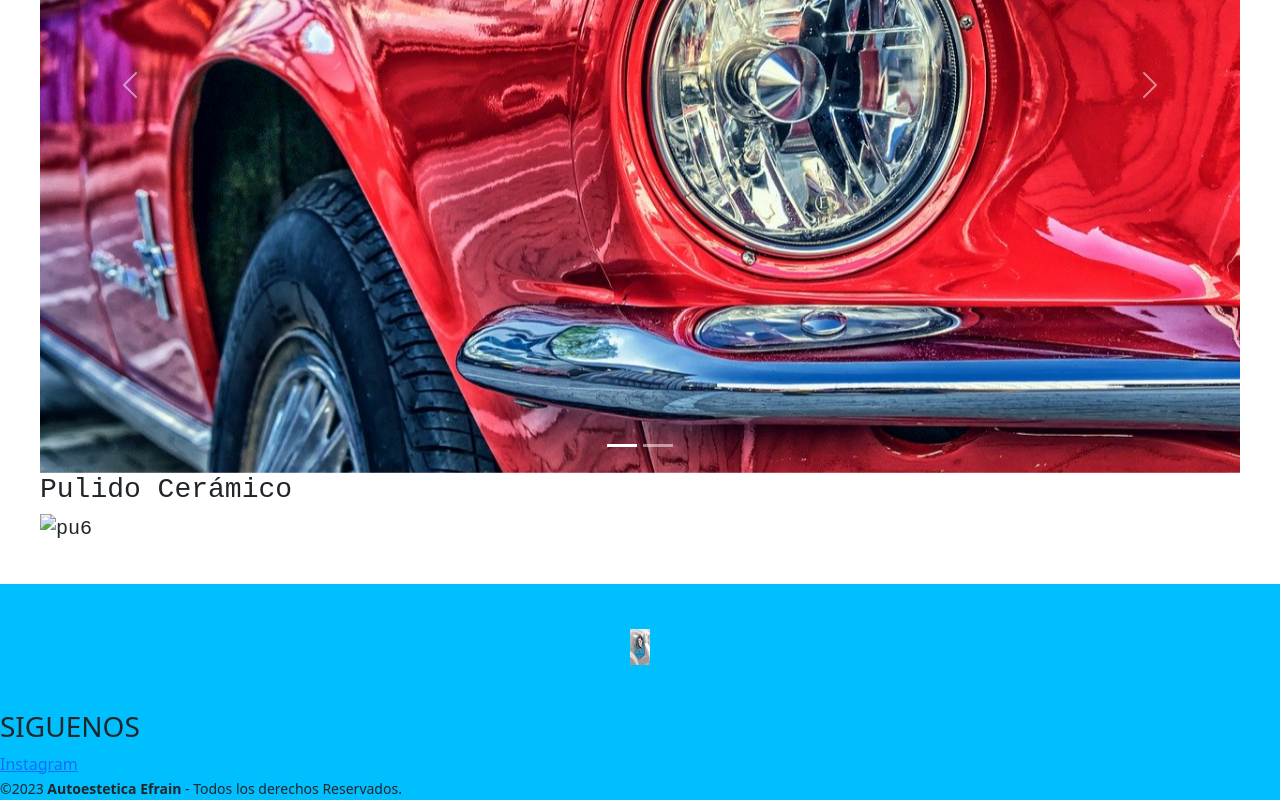
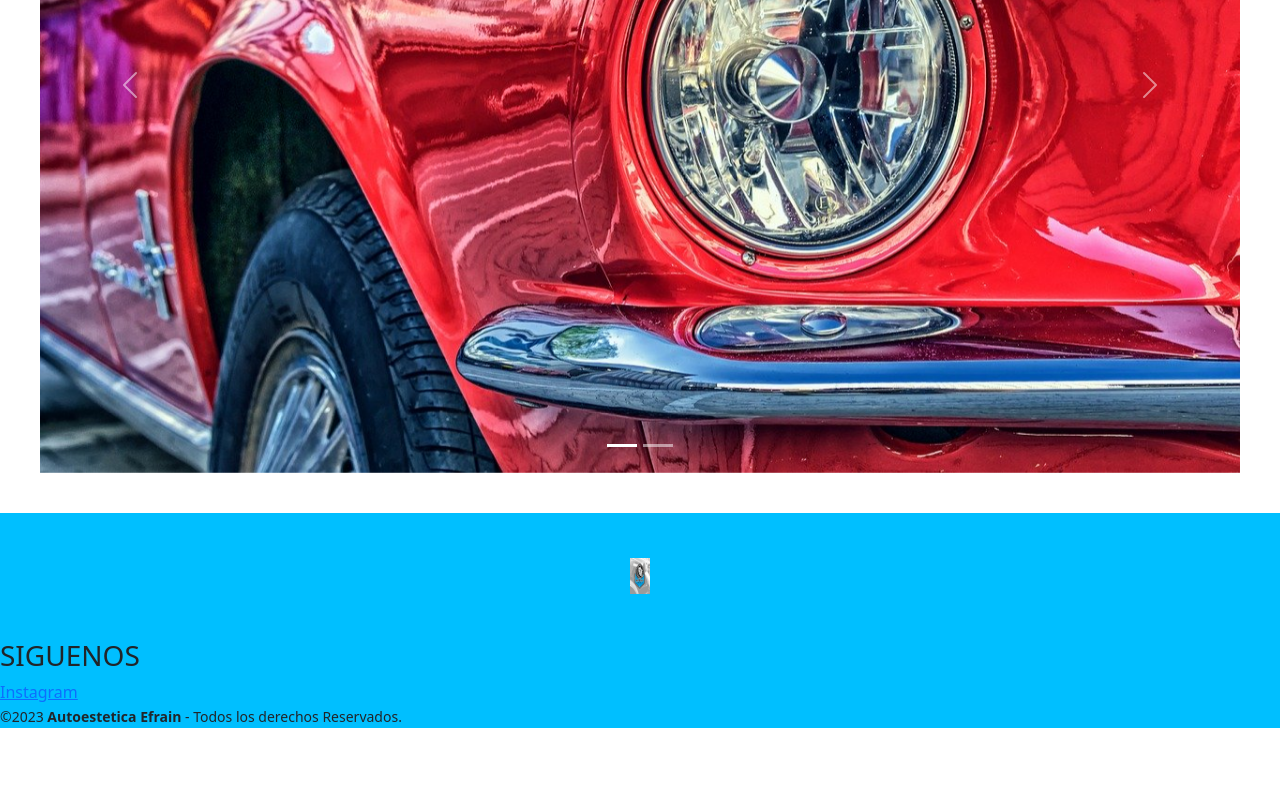
Before and after one commit to Agustin-Ruiz-Diaz/PF-RuizDiazAgustin.github.io, a plain HTML site: page pages/pulidos.html in a window 1280 px wide. Shown: the part 1513-2313 px from the top of the page. After the commit the page ends 2241 px from the top, so only its background shows below. Drawn offline with nearby package versions, Linux system fonts and the light colour scheme.

Commit message:
elimine parte codigo lavados

```diff
--- a/pages/pulidos.html
+++ b/pages/pulidos.html
@@ -89,43 +89,8 @@
               </div>
 
 
-            <h3>Pulido Cerámico</h3>
-            <div id="carouselExampleCaptions" class="carousel slide">
-                <div class="carousel-indicators">
-                  <button type="button" data-bs-target="#carouselExampleCaptions" data-bs-slide-to="0" class="active" aria-current="true" aria-label="Slide 1"></button>
-                  <button type="button" data-bs-target="#carouselExampleCaptions" data-bs-slide-to="1" aria-label="Slide 2"></button>
-                  <button type="button" data-bs-target="#carouselExampleCaptions" data-bs-slide-to="2" aria-label="Slide 3"></button>
-                </div>
-                <div class="carousel-inner">
-                  <div class="carousel-item active">
-                    <img src="../" class="d-block w-100" alt="pu6">
-                    <div class="carousel-caption d-none d-md-block">
-                    </div>
-                  </div>
-                  <div class="carousel-item">
-                    <img src="../" class="d-block w-100" alt="pu7">
-                    <div class="carousel-caption d-none d-md-block">
-                      </div>
-                  </div>
-                  <div class="carousel-item">
-                    <img src="../" class="d-block w-100" alt="pu8">
-                    <div class="carousel-caption d-none d-md-block">
-                    </div>
-                  </div>
-                </div>
-                <button class="carousel-control-prev" type="button" data-bs-target="#carouselExampleCaptions" data-bs-slide="prev">
-                  <span class="carousel-control-prev-icon" aria-hidden="true"></span>
-                  <span class="visually-hidden">Previous</span>
-                </button>
-                <button class="carousel-control-next" type="button" data-bs-target="#carouselExampleCaptions" data-bs-slide="next">
-                  <span class="carousel-control-next-icon" aria-hidden="true"></span>
-                  <span class="visually-hidden">Next</span>
-                </button>
-              </div>
 
 
-
-        </div>
 
 
 
```
